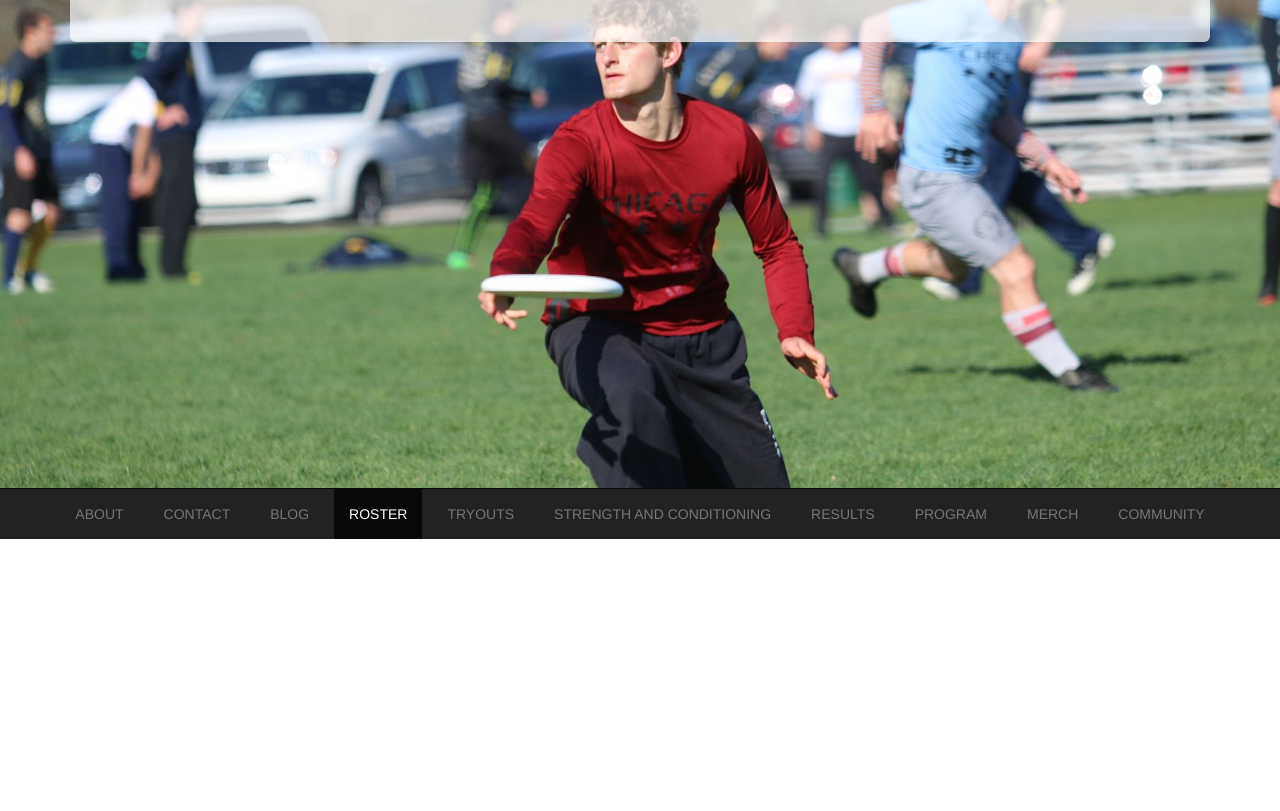
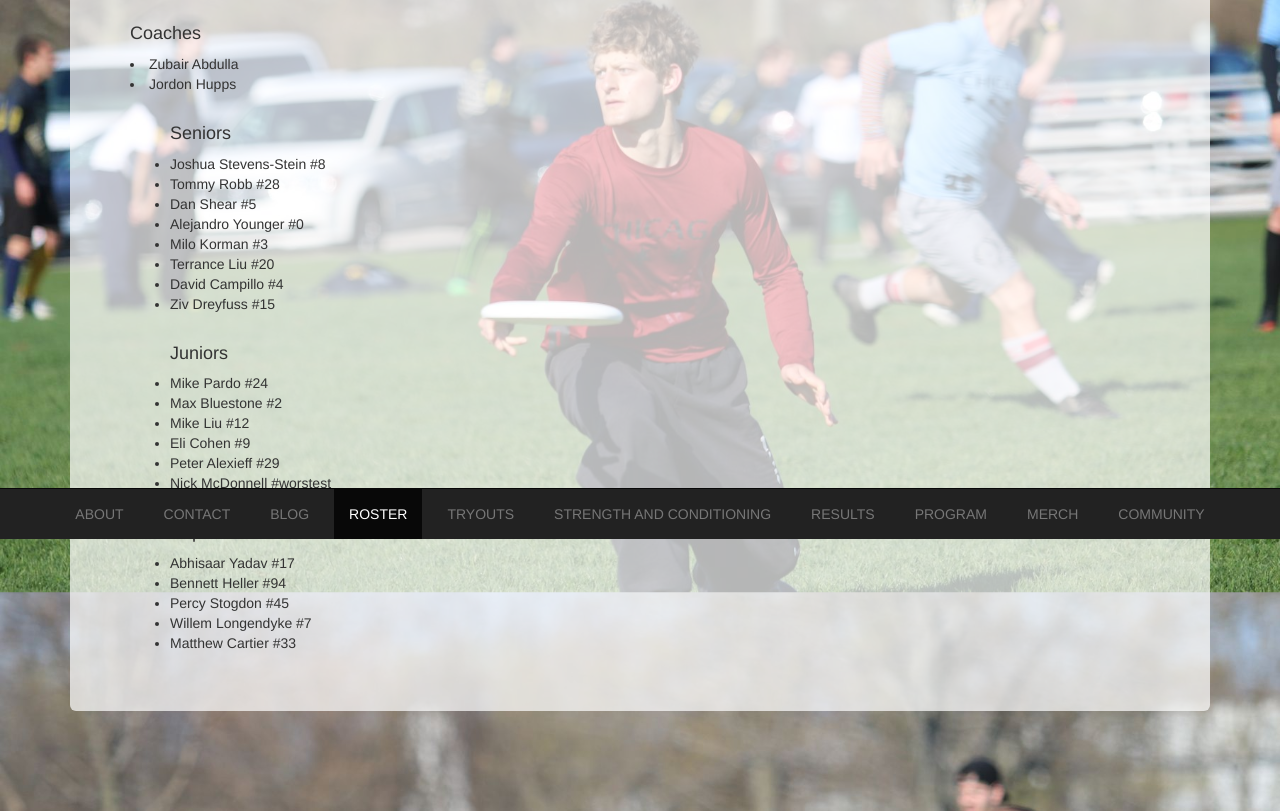
Before and after one commit to jstevensstein/UChicago-Mens-Ultimate-Website, a plain HTML site: page roster/index.html in a window 1280 px wide. Shown: the part 261-1072 px from the top of the page. Before the commit the page ends 800 px from the top, so only its background shows below. Drawn offline with nearby package versions, Linux system fonts and the light colour scheme; files that its build step writes are made by us from their sources.

Commit message:
roster needs work

```diff
--- a/roster/index.html
+++ b/roster/index.html
@@ -27,9 +27,43 @@
 
         <div class="container">
             <div class="jumbotron">
-                <h1>This page is under construction</h1>
+                <h1>2014-2015 Roster</h1>
+                <br>
+                <table>
+                    <h4>Coaches</h4>
+                    <li>Zubair Abdulla</li>
+                    <li>Jordon Hupps</li>
+                    <ul>
+                    <br>
+                    <h4>Seniors</h4>
+                    <li>Joshua Stevens-Stein #8</li>
+                    <li>Tommy Robb #28</li>
+                    <li>Dan Shear #5</li>
+                    <li>Alejandro Younger #0</li>
+                    <li>Milo Korman #3</li>
+                    <li>Terrance Liu #20</li>
+                    <li>David Campillo #4</li>
+                    <li>Ziv Dreyfuss #15</li>
+                    <br>
+                    <h4>Juniors</h4>
+                    <li>Mike Pardo #24</li>
+                    <li>Max Bluestone #2</li>
+                    <li>Mike Liu #12</li>
+                    <li>Eli Cohen #9</li>
+                    <li>Peter Alexieff #29</li>
+                    <li>Nick McDonnell #worstest</li>
+                    <br>
+                    <h4>Sophomores</h4>
+                    <li>Abhisaar Yadav #17</li>
+                    <li>Bennett Heller #94</li>
+                    <li>Percy Stogdon #45</li>
+                    <li>Willem Longendyke #7</li>
+                    <li>Matthew Cartier #33</li>
+                    </ul>
+                </table>
             </div>
         </div>
+
 
         <div class = "container-fluid">
             <nav class="navbar navbar-inverse navbar-fixed-bottom" role="navigation">
```
Also changed, not shown: community/index.html (+2 -1 lines), results/index.html (+41 -1 lines), community/index.css (deleted), results/index.css (deleted), roster/index.css (deleted).
